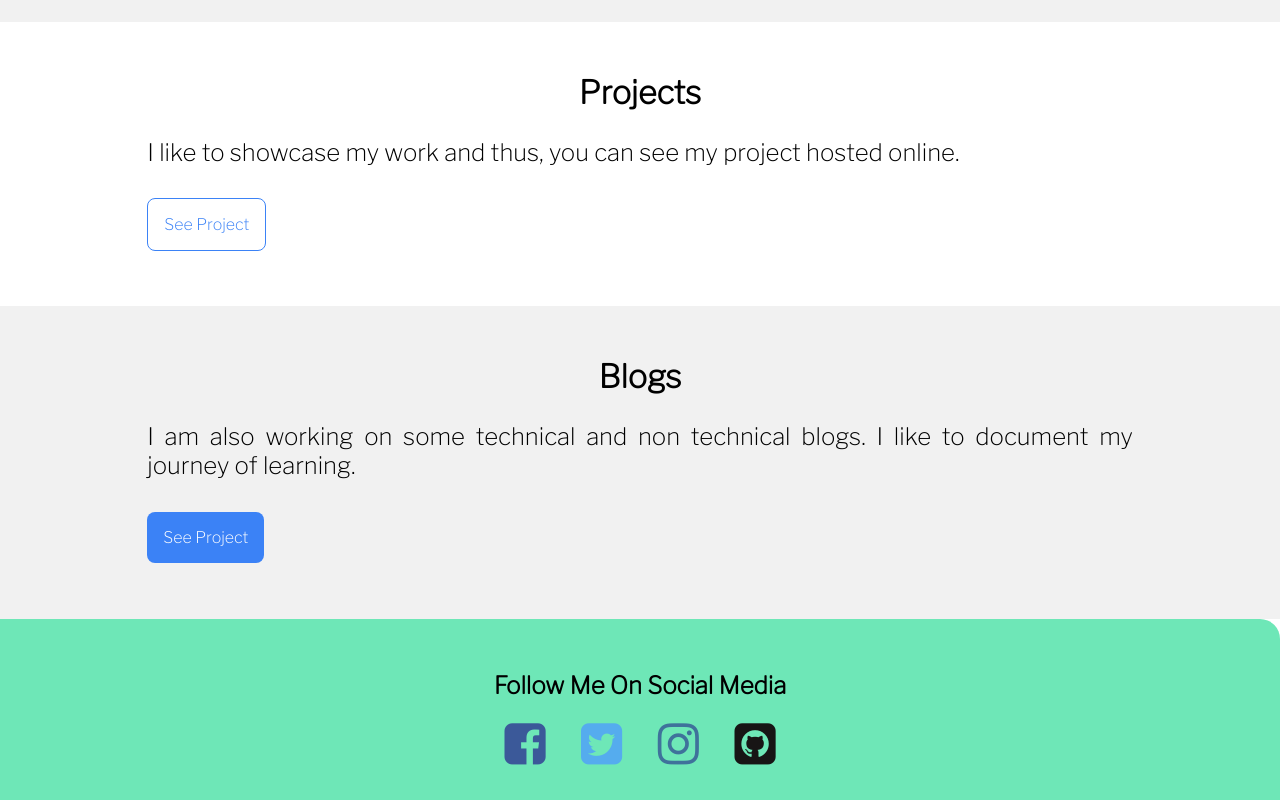
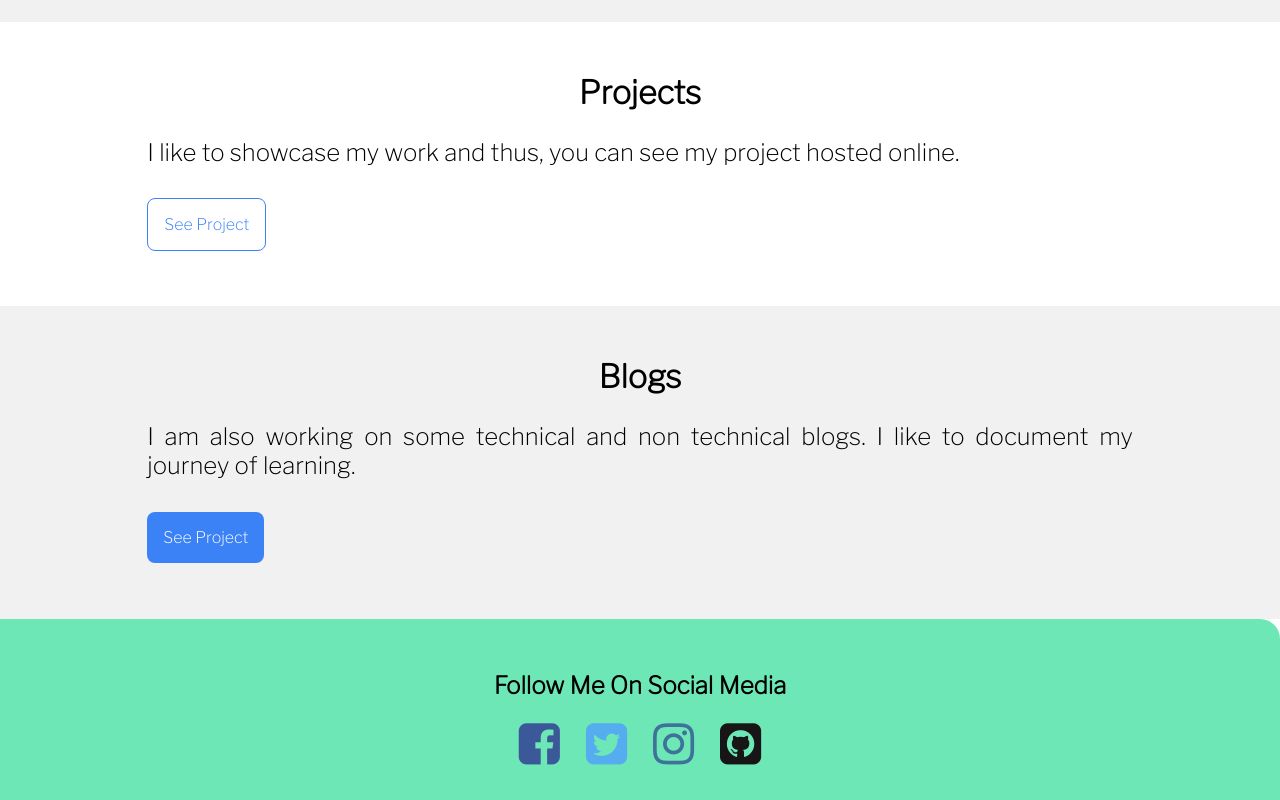
Before and after one commit to Abdul127001/My-Portfolio, a plain HTML site: page index.html in a window 1280 px wide. Shown: the part 801-1601 px from the top of the page. Drawn offline with nearby package versions, Linux system fonts and the light colour scheme; a web font is replaced by a local one.

Commit message:
adding margin

```diff
--- a/style.css
+++ b/style.css
@@ -147,7 +147,7 @@ footer {
 
 .footer-list {
     display: inline;
-    margin:1rem;
+    margin:0.7rem;
 }
 
 .footer-link {
```
